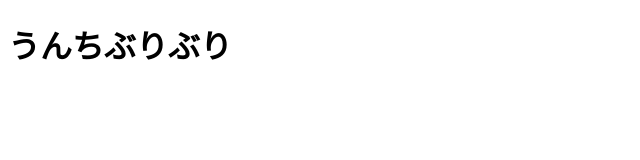
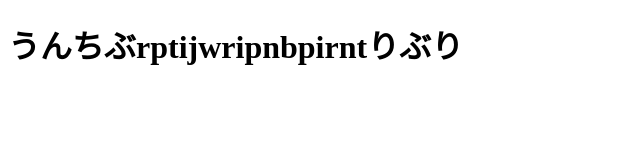
Before and after one commit to mamyudapao/git_study, a plain HTML site: page index.html in a window 1280 px wide. Shown: the whole page, without its empty margins (0-640 px from the left). Drawn offline with Linux system fonts and the light colour scheme.

Commit message:
confrict

```diff
--- a/index.html
+++ b/index.html
@@ -6,6 +6,6 @@
     <title>Document</title>
 </head>
 <body>
-    <h1>うんちぶりぶり</h1>
+    <h1>うんちぶrptijwripnbpirntりぶり</h1>
 </body>
 </html>
```
